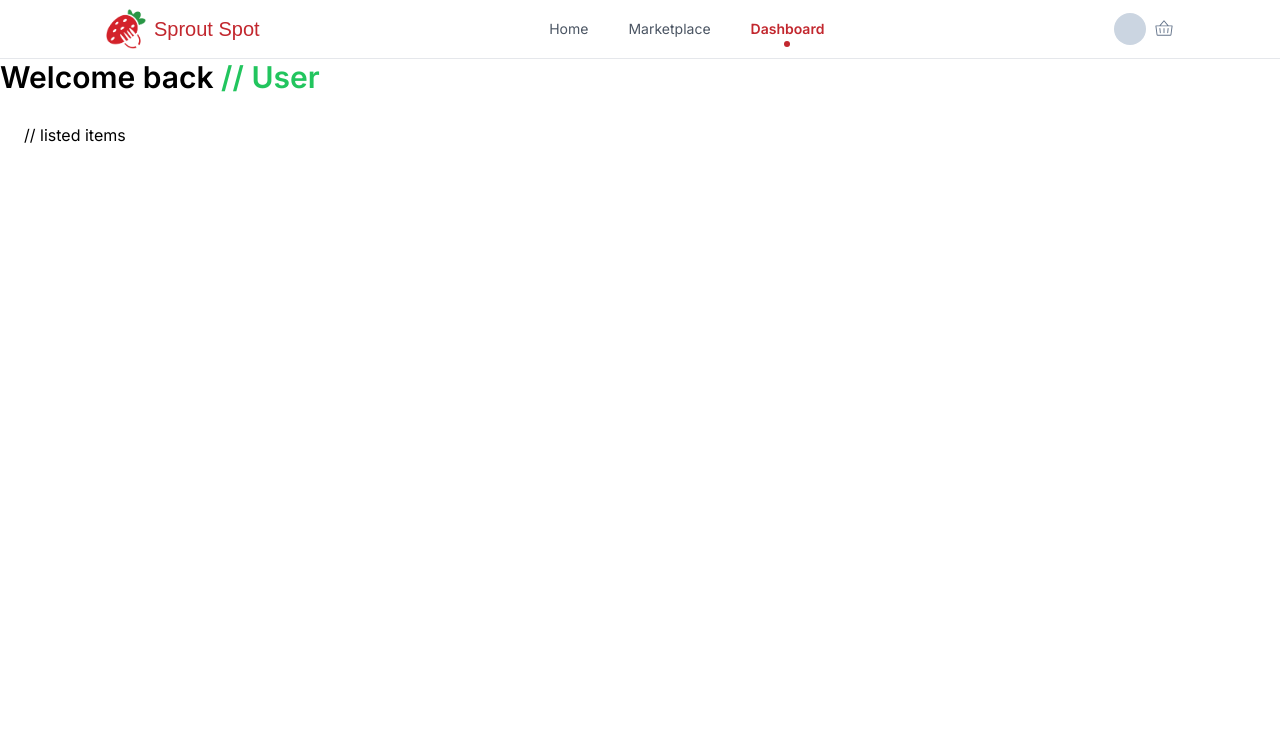
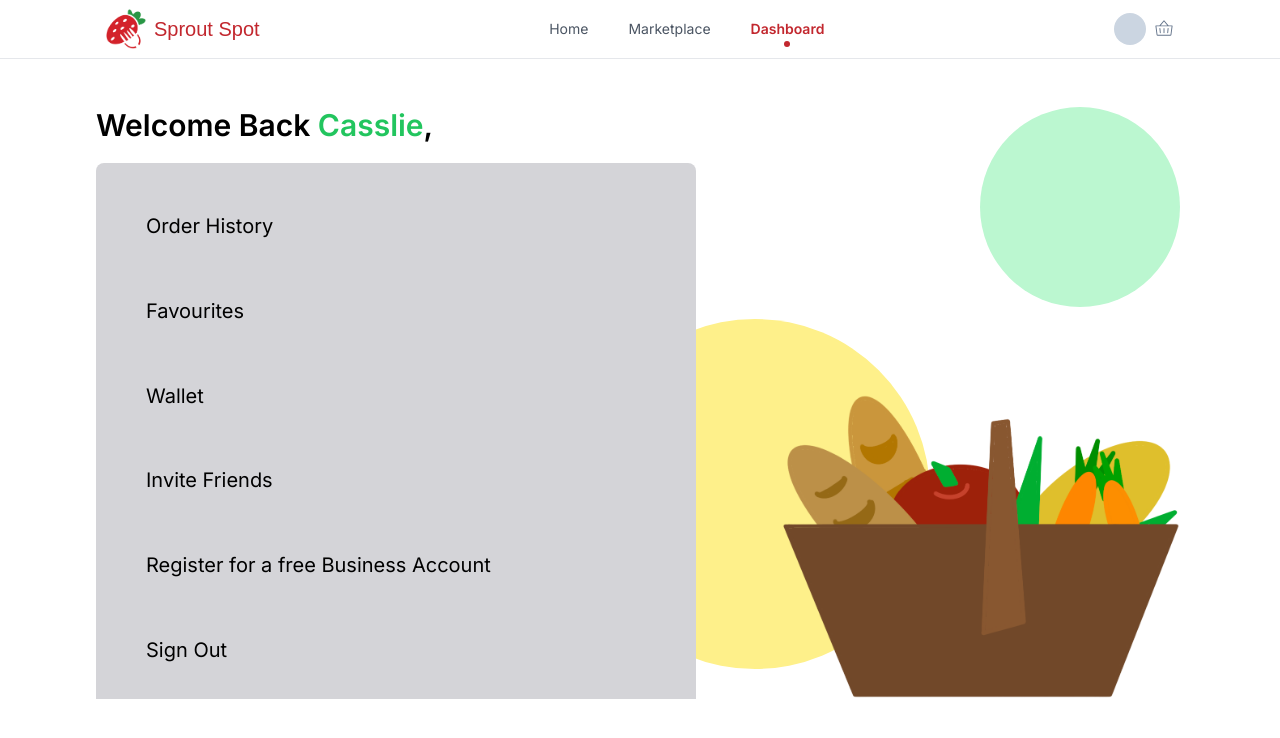
Before and after one commit to marcusgeorgievski/sprout-spot, a Next.js app: page /dashboard in a window 1280 px wide. Shown: the top 738 px of the page. Built offline with nearby package versions, Linux system fonts and the light colour scheme; a web font is replaced by a local one.

Commit message:
Andrew Lee

```diff
--- a/src/app/dashboard/page.js
+++ b/src/app/dashboard/page.js
@@ -1,24 +1,54 @@
 "use client"
 
 import React from "react"
+import Image from "next/image"
 
 export default function Dashboard() {
     return (
-        <div>
+        <div className="relative h-[80vh] pt-12 pl-24">
 
-            <h2 className="mb-5 text-3xl font-semibold">
-                Welcome back <span className="text-green-500">// User</span>
-            </h2>
+            {/* intro and menu */}
+            <div className="flex flex-col">
+                <h2 className="mb-5 text-3xl font-semibold ">
+                    Welcome Back <span className="text-green-500">Casslie</span>,
+                </h2>
 
-            {/* menu */}
-            <p className="w-45 pl-6 pr-20 py-2 text-black bg-black-300 rounded-lg font-lg">
-                <ul>
-            // listed items
-                </ul>
-            </p>
+                <div className="w-[600px] h-[550px] pl-[50px]  py-2 text-black text-xl bg-zinc-300 rounded-lg font-lg">
+                    <ul className="list-none space-y-4 flex flex-col justify-evenly h-full">
+                        <li>
+                            Order History
+                        </li>
+                        <li>
+                            Favourites
+                        </li>
+                        <li>
+                            Wallet
+                        </li>
+                        <li>
+                            Invite Friends
+                        </li>
+                        <li>
+                            Register for a free Business Account
+                        </li>
+                        <li>
+                            Sign Out
+                        </li>
+                    </ul>
+                </div>
+            </div>
 
+            {/* image */}
+             <Image
+            src="/assets/basket.png"
+            alt="hero"
+            width={400}
+            height={400}
+            className="object-contain absolute bottom-0 right-0 -translate-x-[100px]"
+            />
+
+            {/* circles */}
+            <div className="bg-yellow-200 w-[350px] h-[350px] rounded-full absolute inset-y-40 right-0 -translate-x-[350px] translate-y-[100px] -z-10"></div>
+            <div className="bg-green-200 w-[200px] h-[200px] rounded-full absolute top-0 right-0 -translate-x-[100px] translate-y-[48px]"></div>
         </div>
-
-
     )
 }
```
